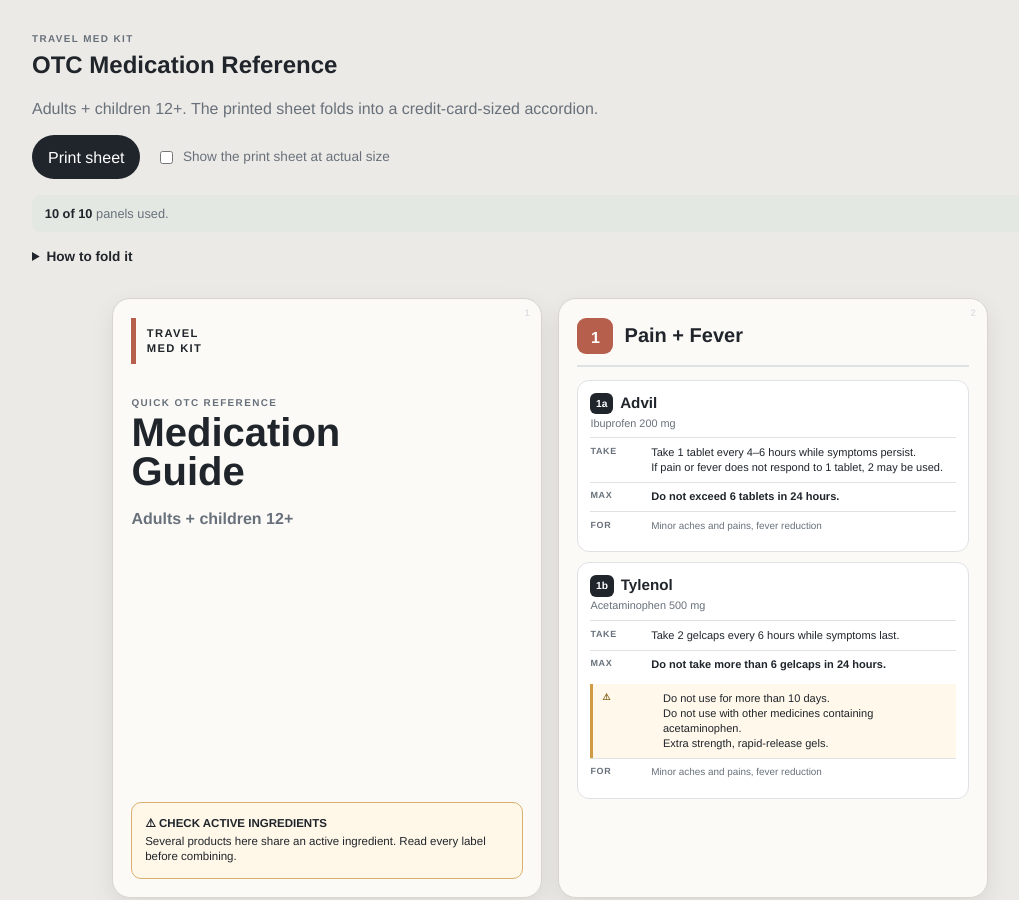
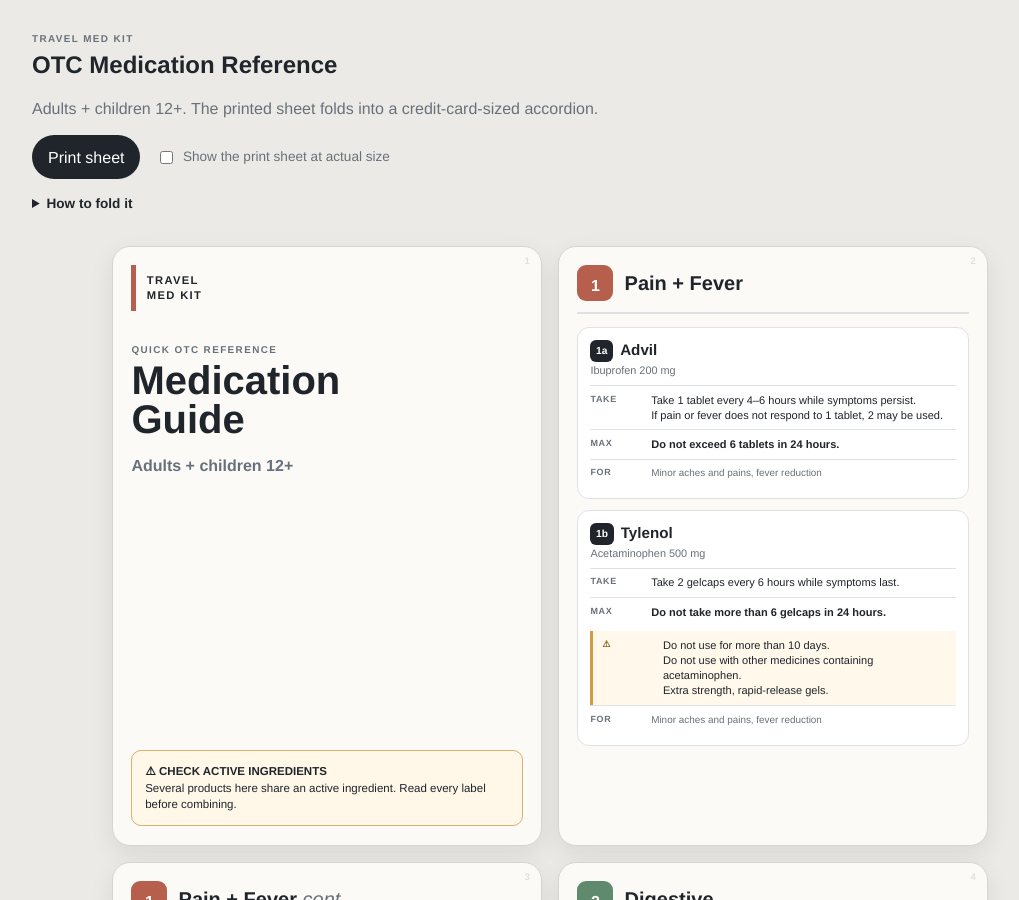
Before and after one commit to not-emily/med-kit-reference, a Jekyll site: the page built from index.md, in a window 1280 px wide and 900 px high. Shown: the whole window, without its empty margins (78-1097 px from the left). Built offline with Jekyll 4.4.1, drawn with Linux system fonts in a browser that asks for light colours; part of the change alters nothing that is shown.

Commit message:
Show the panel-capacity warning only when it is actionable
"10 of 10 panels used" sat on the page permanently with nothing to act on.
It now stays silent while the content fits and speaks up only past capacity.

The check itself is worth keeping. The sheet is a fixed 5x2 grid on a
fixed-height block, so an eleventh panel does not start a second sheet — it
opens an implicit third row that overflows the cut line, the crease overlay
and the page. Verified by adding a third medication to Digestive: the panel
is generated correctly, headers and all, straight into the same sheet
container, and nothing in the CSS breaks the page.

Also corrects the advice, which suggested printing double-sided for 20
panels. Nothing generates a second sheet, so that would not have worked.

Co-Authored-By: Claude Opus 5 (1M context) <noreply@anthropic.com>
Claude-Session: https://claude.ai/code/session_01Sd17P2PVKtpErz7wSsmD9u

```diff
--- a/index.md
+++ b/index.md
@@ -24,13 +24,21 @@ title: Travel OTC Medication Reference
       <label><input type="checkbox" id="preview-toggle" onchange="document.querySelector('.reference').classList.toggle('previewing', this.checked)"> Show the print sheet at actual size</label>
     </div>
 
-    <div class="capacity {% if panel_count > 10 %}over{% endif %}">
-      <strong>{{ panel_count }} of 10</strong> panels used.
-      {%- if panel_count > 10 %}
-        This no longer fits one single-sided sheet. Either raise <code>per_panel</code> for a category
-        in <code>_data/medications.yml</code>, or print the sheet double-sided for 20 panels.
-      {%- endif %}
+    {%- comment %}
+      Silent while the content fits. The sheet is a fixed 5x2 grid on a
+      fixed-height block, so an eleventh panel does not start a second sheet —
+      it opens an implicit third row that overflows the cut line, the crease
+      overlay and the page. Nothing else would tell you before you printed.
+    {% endcomment -%}
+    {%- if panel_count > 10 %}
+    <div class="capacity over">
+      <strong>{{ panel_count }} panels, and the sheet holds 10.</strong>
+      The extra {% if panel_count > 11 %}panels overflow{% else %}panel overflows{% endif %}
+      the cut line rather than starting a second sheet. Raise <code>per_panel</code> for a
+      category in <code>_data/medications.yml</code> to pack more medications onto each panel,
+      or shorten a panel's content.
     </div>
+    {%- endif %}
 
     <details class="folding">
       <summary>How to fold it</summary>
```
